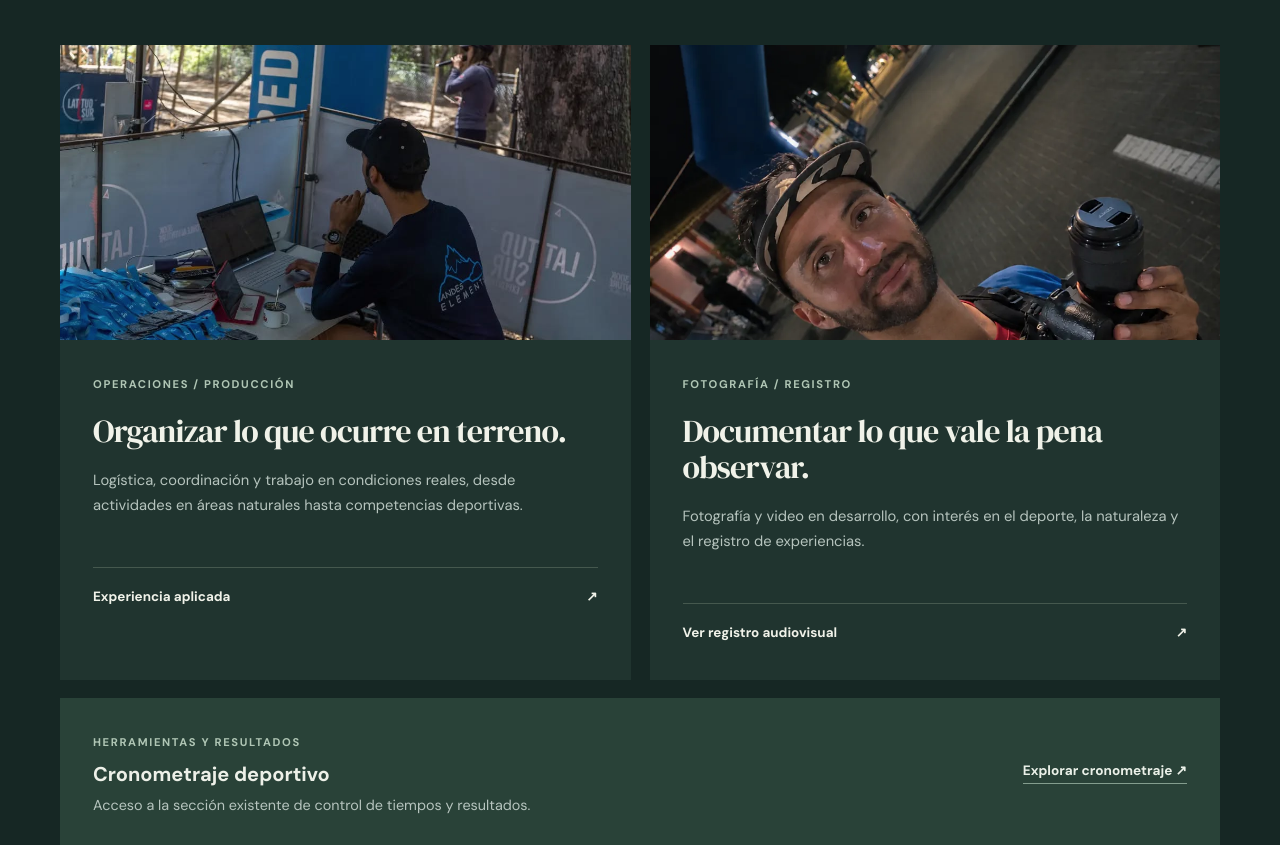
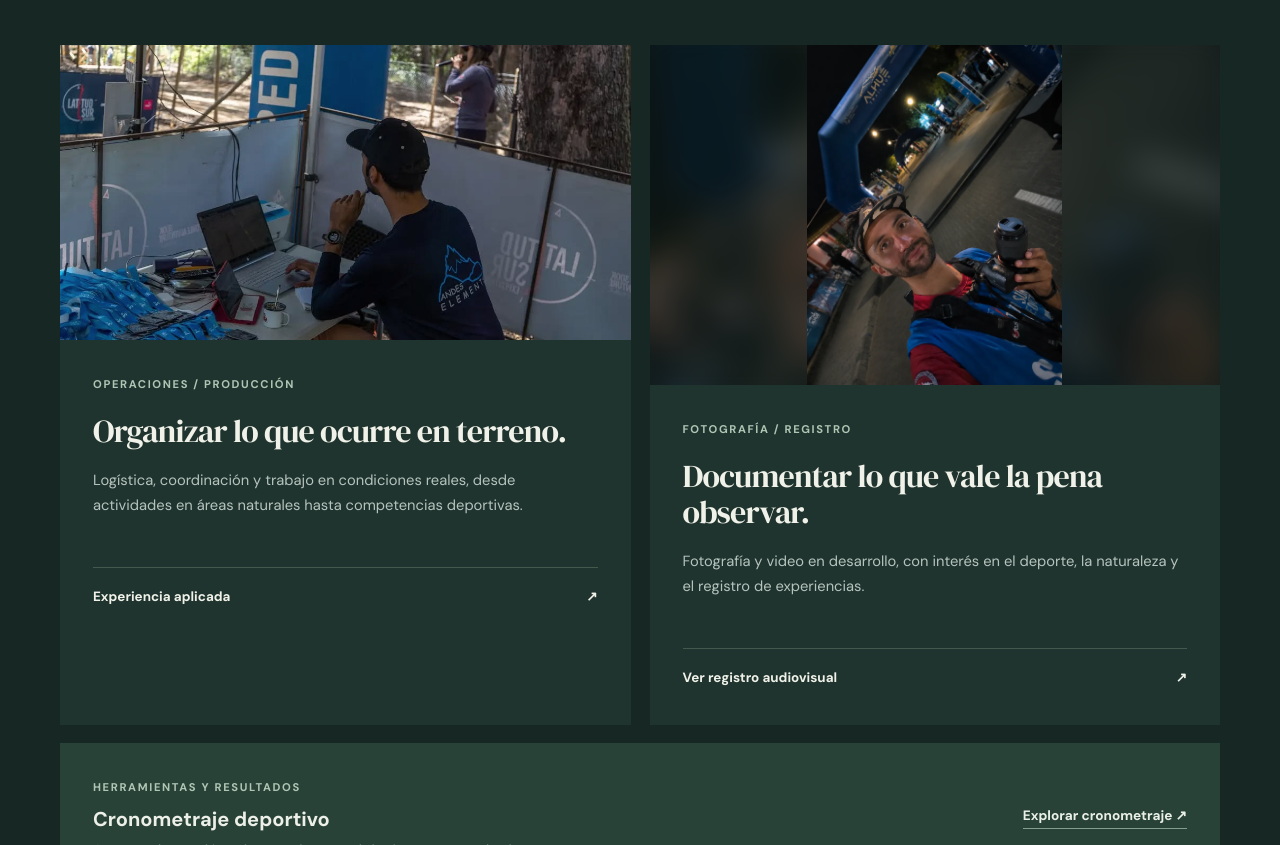
Before and after one commit to jotappeio/sitio-web-jotappe-v2, a plain HTML site: page index.html in a window 1280 px wide. Shown: the part 4074-4919 px from the top of the page. Drawn offline with Linux system fonts and the light colour scheme.

Commit message:
fix: mostrar fotografía nocturna vertical completa sin recortes

```diff
--- a/assets/site.css
+++ b/assets/site.css
@@ -50,3 +50,9 @@ h2 em{color:#b5c7b3}
 .footer .wordmark{color:#f0f2e9}
 @media(max-width:760px){.hero-nature{min-height:650px;background-position:59% center}.hero-layout{min-height:650px;padding-top:80px;padding-bottom:110px}.hero h1{font-size:clamp(4.5rem,13vw,7rem)}}
 @media(max-width:540px){.hero-nature{min-height:680px;background:linear-gradient(90deg,rgba(8,20,18,.91),rgba(8,20,18,.54)),linear-gradient(0deg,rgba(8,20,18,.75),transparent 45%),url('https://raw.githubusercontent.com/jotappeio/sitio-web-jotappe/main/assets/hero-bg.jpg') 58% center/cover no-repeat}.hero-layout{min-height:680px}.hero h1{font-size:clamp(4.25rem,16vw,5.6rem)}.hero-bottom{font-size:.59rem;letter-spacing:.07em}.intro-strip{font-size:.7rem}}
+
+/* Fotografía vertical: conservar encuadre completo en tarjeta editorial */
+.project-card-portrait .project-photo{height:340px;position:relative;overflow:hidden;background:#111e1d;display:flex;justify-content:center;align-items:center;isolation:isolate}
+.project-card-portrait .project-photo::before{content:"";position:absolute;inset:-22px;background:linear-gradient(rgba(12,27,25,.56),rgba(12,27,25,.56)),url('../assets/jotappe_evento_nocturno_aprobada.webp') center center/cover no-repeat;filter:blur(17px);z-index:-1}
+.project-card-portrait .project-photo img{position:relative;z-index:1;width:auto;max-width:100%;height:100%;object-fit:contain;filter:none}
+@media(max-width:540px){.project-card-portrait .project-photo{height:355px}}
```
